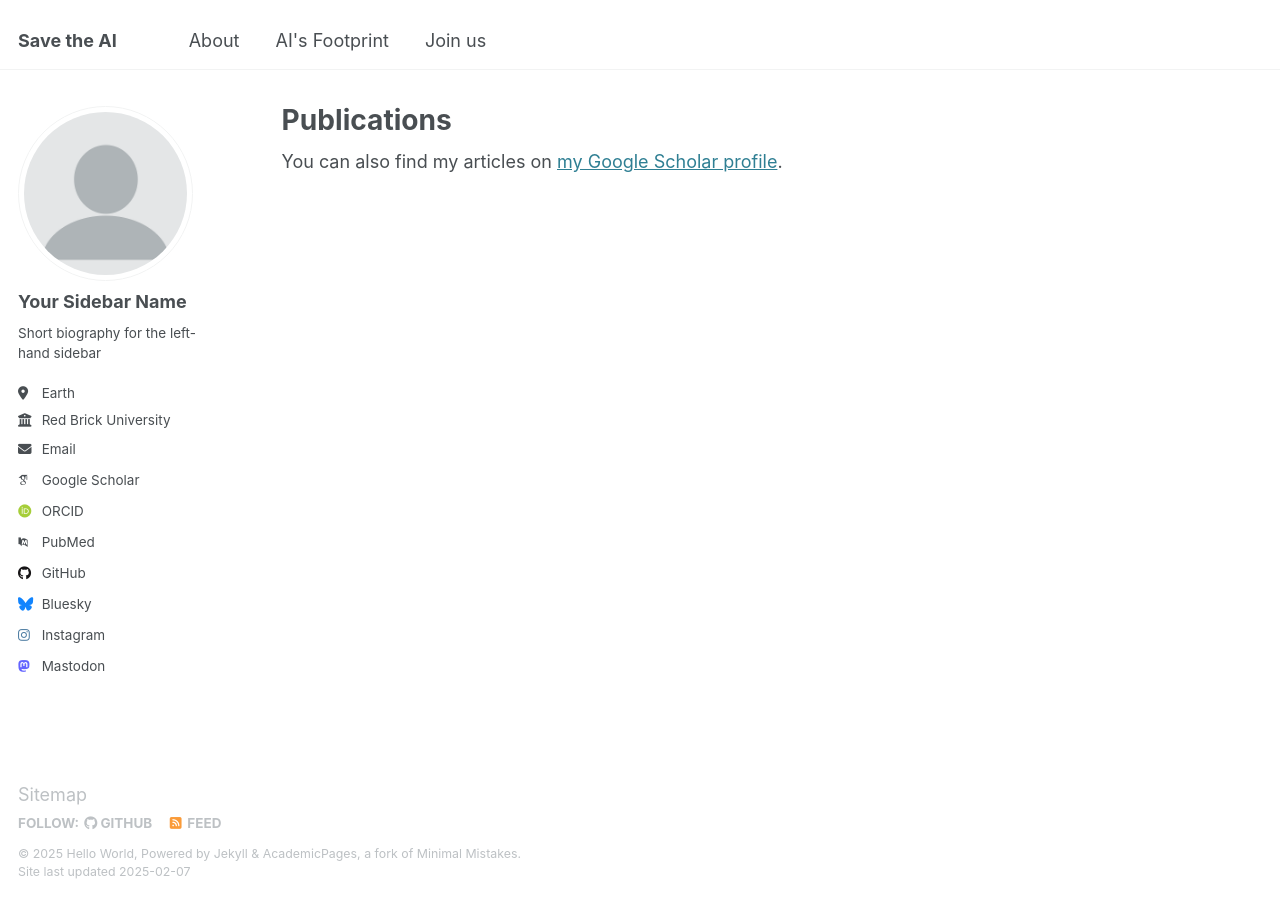
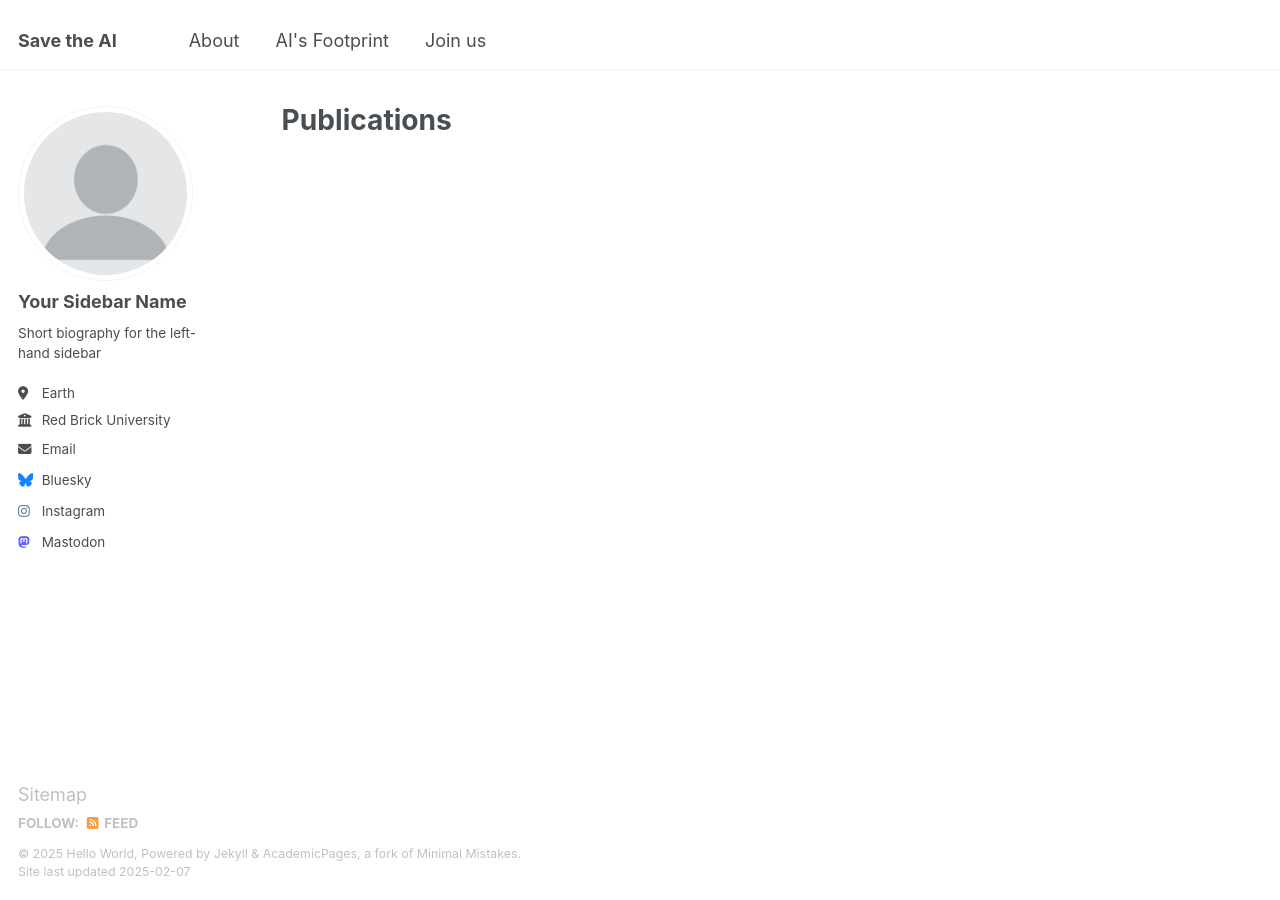
Before and after one commit to enviroprogrammer/academic-pages-test, a Jekyll site: the page built from _pages/publications.html, in a window 1280 px wide. Built offline with Jekyll 4.4.1, drawn with Linux system fonts in a browser that asks for light colours; some web fonts are replaced; part of the change alters nothing that is shown.

Commit message:
Update _config.yml

```diff
--- a/_config.yml
+++ b/_config.yml
@@ -30,24 +30,6 @@ author:
   employer         : "Red Brick University"
   uri              : # URL
   email            : "none@example.org"
-
-  # Academic websites
-  arxiv            : # URL - Update with the correct link to your profile
-  googlescholar    : "https://scholar.google.com/citations?user=PS_CX0AAAAAJ"
-  impactstory      : # URL
-  orcid            : "http://orcid.org/yourorcidurl"
-  semantic         : # URL
-  pubmed           : "https://www.ncbi.nlm.nih.gov/pubmed/?term=john+snow"
-  researchgate     : # URL
-  scopus           : # URL
-
-  # Repositories and software development
-  bitbucket        : # Username - Update with your username on the site
-  codepen          : # Username
-  dribbble         : # Username
-  github           : "academicpages"
-  kaggle           : # Username
-  stackoverflow    : # User number or user number and name (i.e., use "1" or "1/jeff-atwood")
 
   # Social media
   bluesky          : "savetheai" # Replace this with you Bluesky username
```
